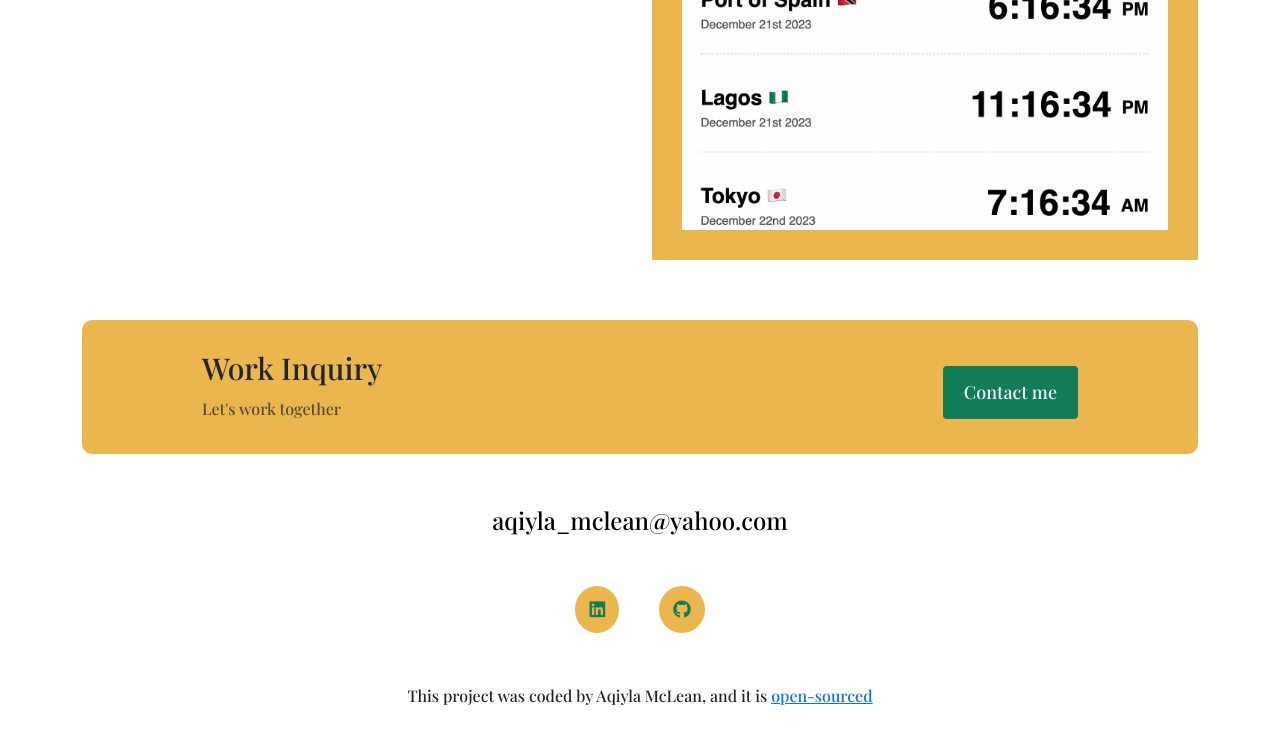
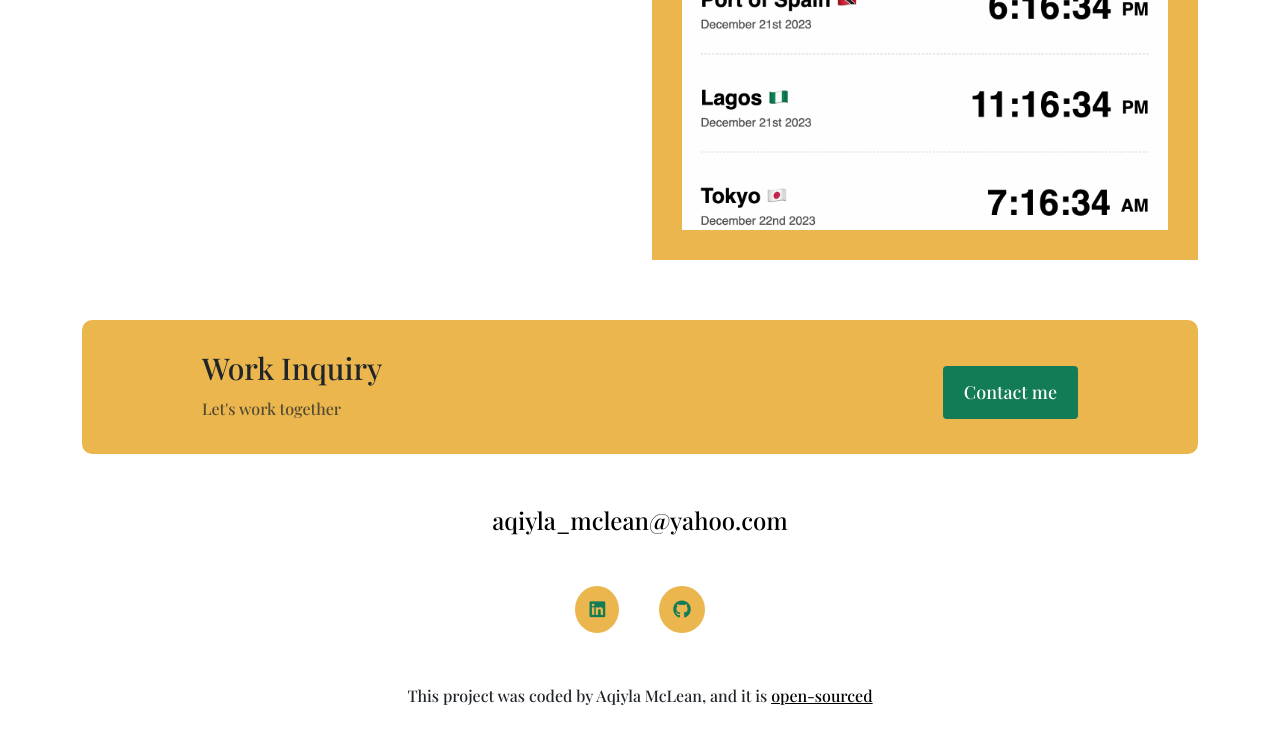
Before and after one commit to aqiyla/my-portfolio-project, a plain HTML site: page index.html in a window 1280 px wide. Shown: the part 1562-2305 px from the top of the page. Drawn offline with nearby package versions, Linux system fonts and the light colour scheme; a web font is replaced by a local one.

Commit message:
Added a class to open source link

```diff
--- a/index.html
+++ b/index.html
@@ -176,6 +176,7 @@
           This project was coded by Aqiyla McLean, and it is
           <a
             href="https://github.com/aqiyla/my-portfolio-project"
+            class="source-link"
             target="_blank"
             >open-sourced</a
           >
--- a/styles/portfolio.css
+++ b/styles/portfolio.css
@@ -81,6 +81,10 @@ footer .social-links a {
 footer .social-links a:hover {
   color: white;
   background-color: var(--branding-color);
+}
+
+footer .source-link {
+  color: black;
 }
 
 .hero {
```
Also changed, not shown: about.html (+1 -0 lines), portfolio.html (+1 -0 lines).
